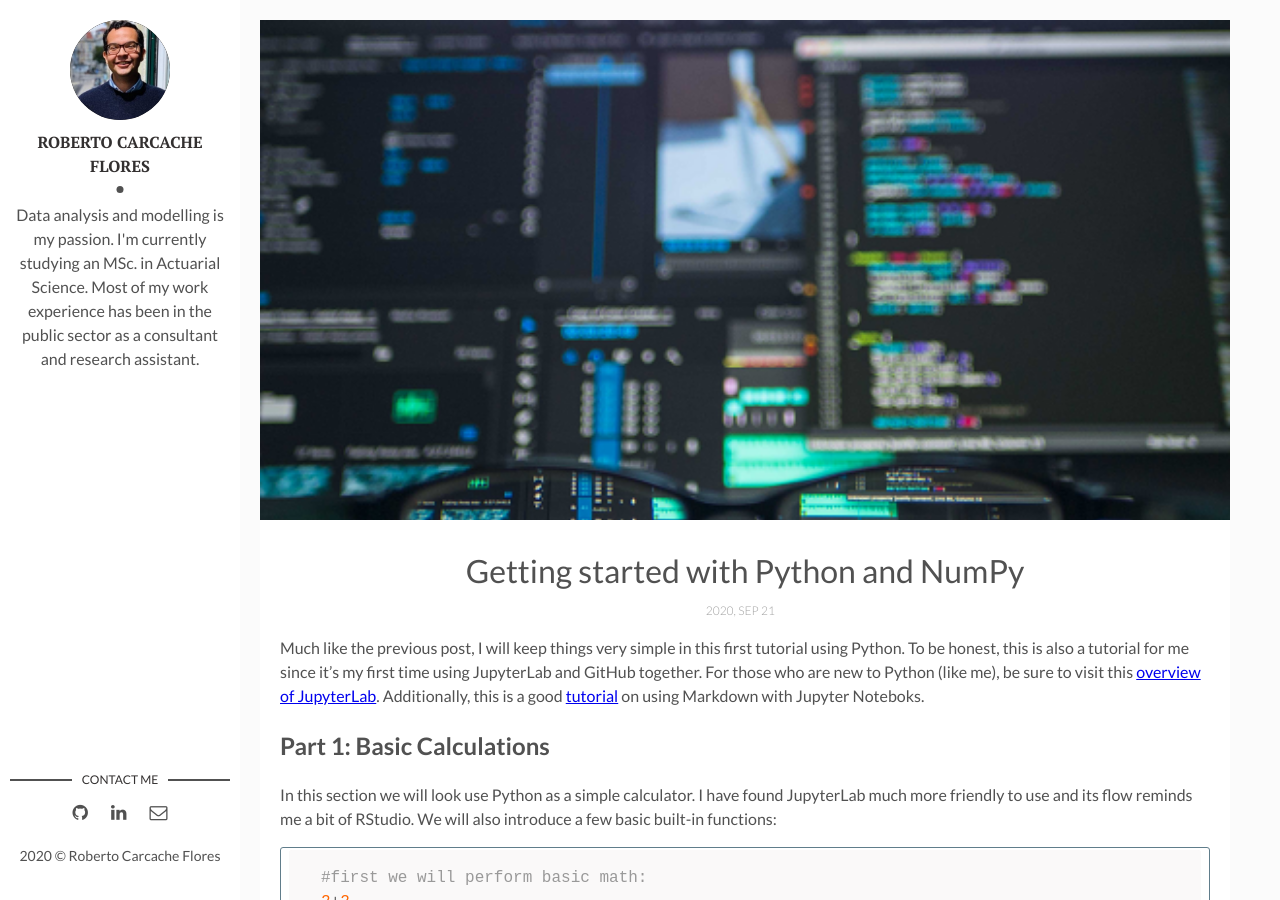
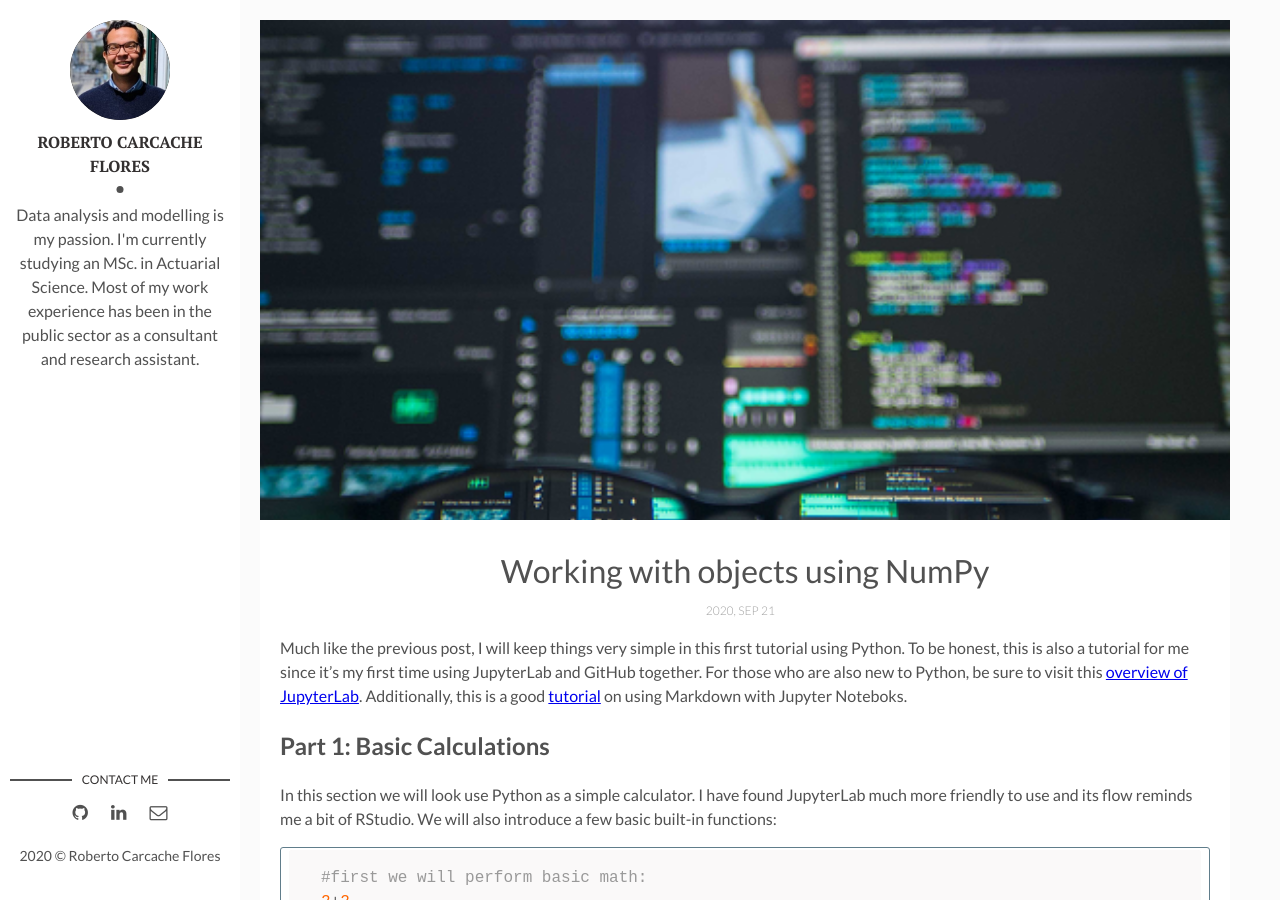
Before and after one commit to rcarcacheflores/Research, a Jekyll site: the page built from _posts/2020-09-21-post2.md, in a window 1280 px wide and 900 px high. Built offline with Jekyll 4.4.1, drawn with Linux system fonts in a browser that asks for light colours; some of the changed text lies outside the part shown.

Commit message:
Update 2020-09-21-post2.md

```diff
--- a/_posts/2020-09-21-post2.md
+++ b/_posts/2020-09-21-post2.md
@@ -1,6 +1,6 @@
 ---
 layout: post
-title: Getting started with Python and NumPy
+title: Working with objects using NumPy
 date: 2020-09-21 21:04:20 +0300
 description: A tutorial of basic Python syntax. This post also covers basic math operations, vectors, and matrices
 img: python.png
@@ -8,7 +8,7 @@ tags: [Tutorials, Python, Beginner]
 ---
 
 
-Much like the previous post, I will keep things very simple in this first tutorial using Python. To be honest, this is also a tutorial for me since it's my first time using JupyterLab and GitHub together. For those who are new to Python (like me), be sure to visit this [overview of JupyterLab](https://jupyterlab.readthedocs.io/en/stable/). Additionally, this is a good [tutorial](https://www.datacamp.com/community/tutorials/markdown-in-jupyter-notebook) on using Markdown with Jupyter Noteboks.
+Much like the previous post, I will keep things very simple in this first tutorial using Python. To be honest, this is also a tutorial for me since it's my first time using JupyterLab and GitHub together. For those who are also new to Python, be sure to visit this [overview of JupyterLab](https://jupyterlab.readthedocs.io/en/stable/). Additionally, this is a good [tutorial](https://www.datacamp.com/community/tutorials/markdown-in-jupyter-notebook) on using Markdown with Jupyter Noteboks.
 
 
 ## Part 1: Basic Calculations
```
Also changed, not shown: other parts of _posts/2020-09-21-post2.md (+2 -2 lines).
